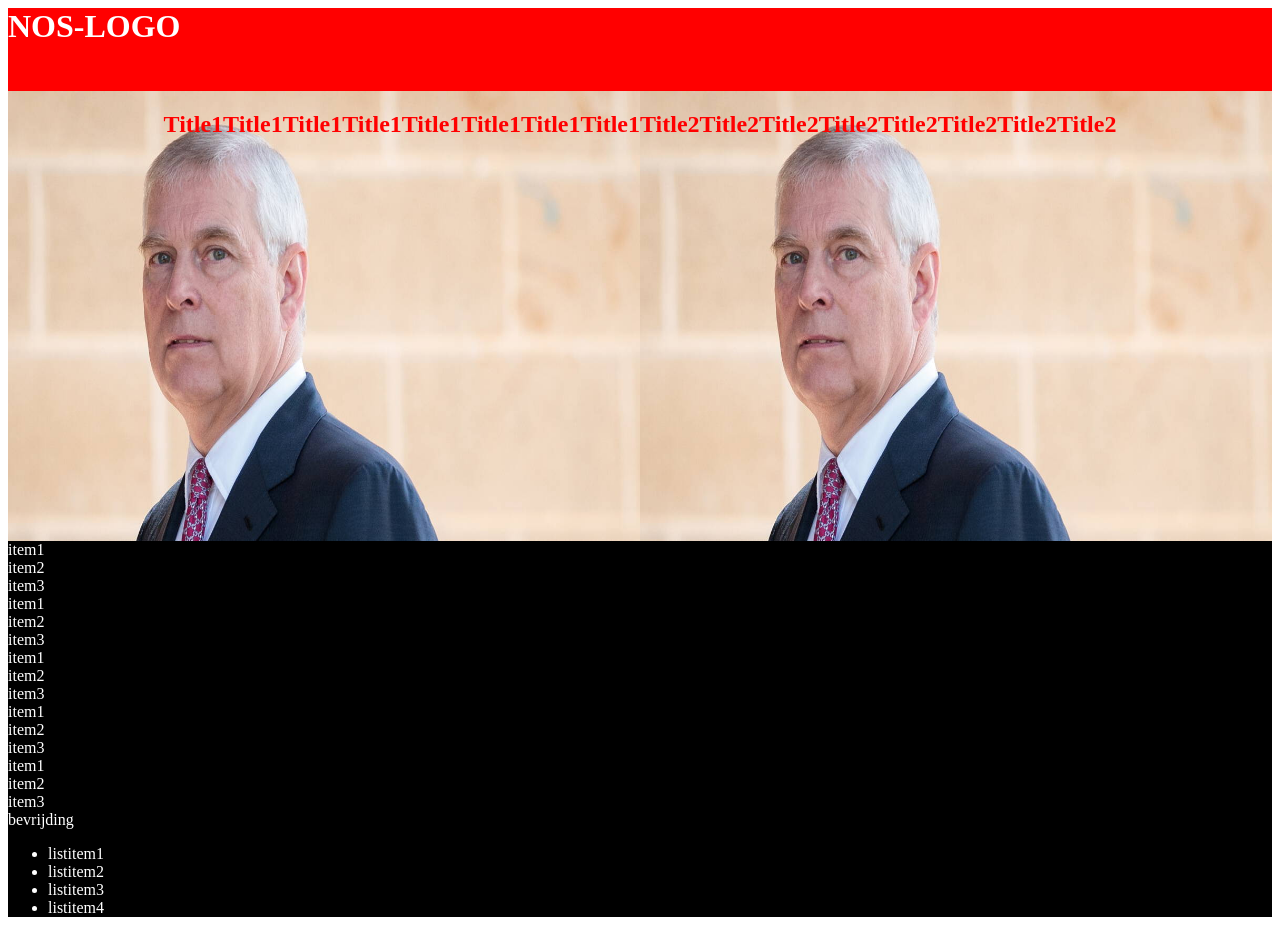
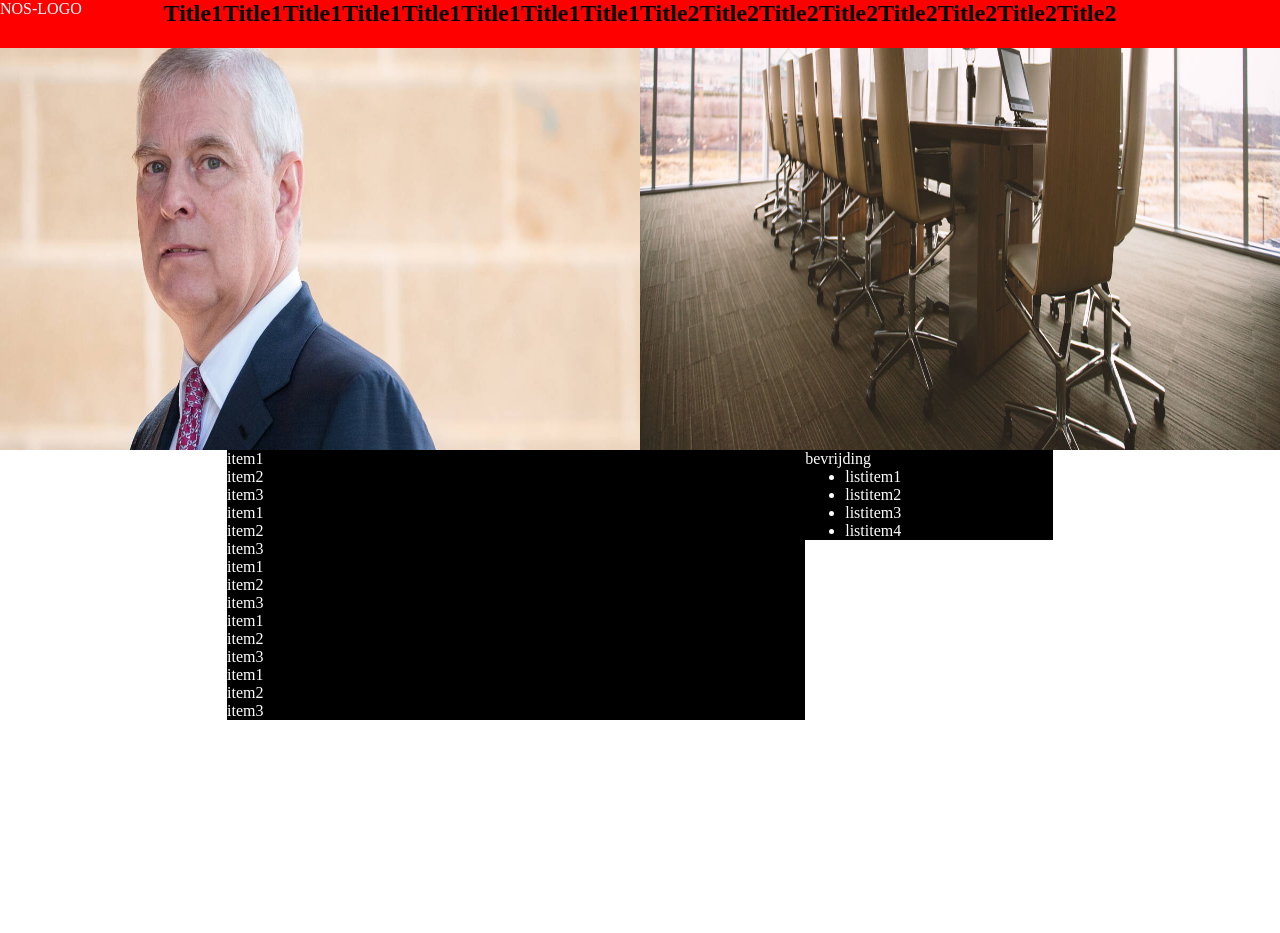
Before and after one commit to JulienZD/nos-remake, a plain HTML site: page index.html in a window 1280 px wide. After the commit the page ends 800 px from the top, so only its background shows below. Drawn offline with Linux system fonts and the light colour scheme.

Commit message:
Made the general layout somewhat function

```diff
--- a/css/styles.css
+++ b/css/styles.css
@@ -1,6 +1,6 @@
 * {
   box-sizing: border-box;
-  /* border-style: solid; */
+  margin: auto;
 }
 
 div {
@@ -9,13 +9,30 @@ div {
 }
 
 #header {
+  position: fixed;
+  width: 100%;
   background-color: #ff0000;
-  padding-top: 0px;
-  padding-bottom: 25px;
+  padding-bottom: 30px;
 }
 
 #container {
   /* margin: auto; */
+}
+
+#content {
+  background-color: aqua;
+  border-style: solid;
+  width: 65%;
+}
+
+#contentLeftSide {
+  float:left;
+  width: 70%;
+}
+
+#contentRightSide {
+  float: left;
+  width: 30%;
 }
 
 #mainArticles {
@@ -26,33 +43,29 @@ div {
 
 #mainArticles h2 {
   position: relative;
-  color: red;
+  color: black;
 }
 
 #leftTopImage, #rightTopImage {
   width: 50%;
   height: 450px;
   float: left;
-  background-image: url("../img/topimg.jpg");
+  /* background-image: url("../img/topimg.jpg"); */
   background-size: 100% 100%;
 }
 
 #leftTopImage {
   text-align:right;
   vertical-align: text-bottom;
+  background-image: url("../img/mainArticles/1.jpg")
 }
 
 #rightTopImage {
   text-align: left;
+  background-image: url("../img/mainArticles/2.jpeg")
 }
 
-
-.topImage h2 {
-  position:relative;
-  color: #ff0000;
-}
-
-h1 {
+/* h1 {
   padding-top: 0px;
   margin-top: 0px;
-}
+} */
--- a/index.html
+++ b/index.html
@@ -8,7 +8,7 @@
   </head>
   <body>
     <div id="header">
-      <h1>NOS-LOGO</h1>
+      <p>NOS-LOGO</p>
     </div>
 
     <div id="container">
```
Also changed, not shown: img/mainArticles/1.jpg (renamed from img/topimg.jpg), img/mainArticles/2.jpeg (added), 1 other file.
